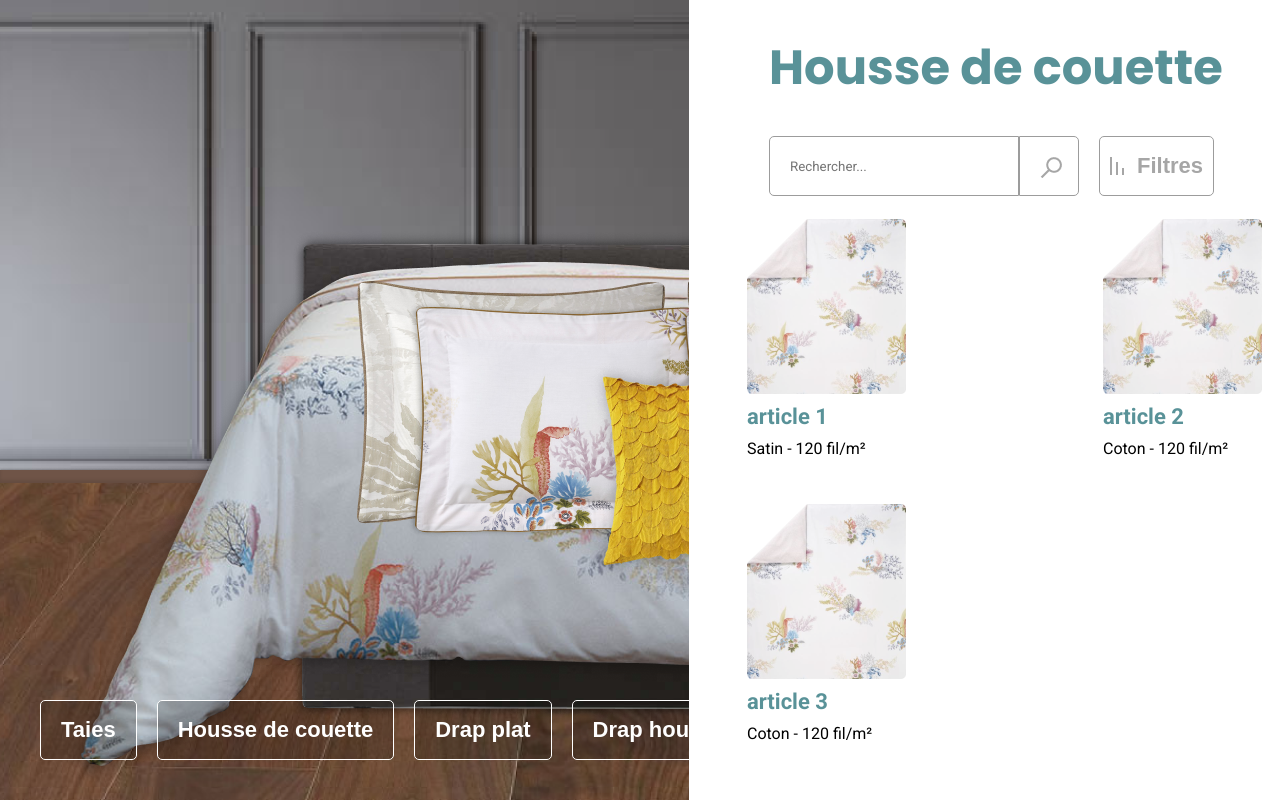
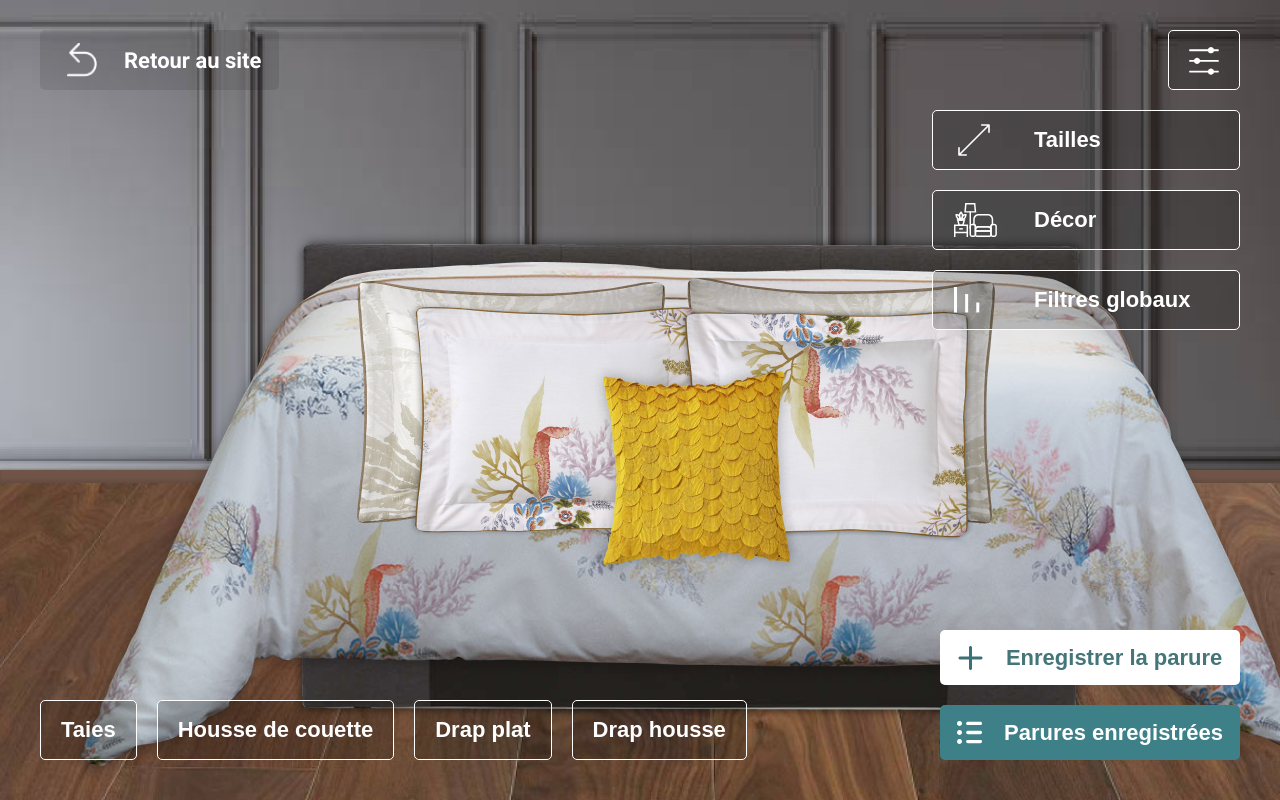
Before and after one commit to FlorianDurand/yves-delorme-simulateur, a Next.js app: page / in a window 1280 px wide. Shown: the top 800 px of the page. Built offline with nearby package versions, Linux system fonts and the light colour scheme.

Commit message:
Header visible

```diff
--- a/components/Article.js
+++ b/components/Article.js
@@ -16,7 +16,8 @@ const Article = props => {
 Article.propTypes = {
 	image: PropTypes.string.isRequired,
 	name: PropTypes.string.isRequired,
-	description: PropTypes.string
+    description: PropTypes.string,
+    couette: PropTypes.string
 };
 
 export default Article
--- a/components/Bed.js
+++ b/components/Bed.js
@@ -17,7 +17,7 @@ const Bed = () => {
 			<img className={styles.back} src="/static/Bed/groscoussins.png" alt="Grands Oreillers" />
 			<img className={styles.middle} src="/static/Bed/moyencoussin.png" alt="Oreilles du milieu" />
 			<img className={styles.front} src="/static/Bed/petitcoussin.png" alt="Petit Oreiller" />
-			<Menu onCouetteChange={handleCouetteChange} />
+			{/* <Menu onCouetteChange={handleCouetteChange} /> */}
 		</div>
 	)
 
--- a/components/Header.module.css
+++ b/components/Header.module.css
@@ -5,6 +5,7 @@
     position: absolute;
     display: inline-flex;
     justify-content: space-between;
+    z-index: 500;
 }
 
 .back{
```
Also changed, not shown: pages/Index.js (indentation only), pages/index.js (indentation only).
